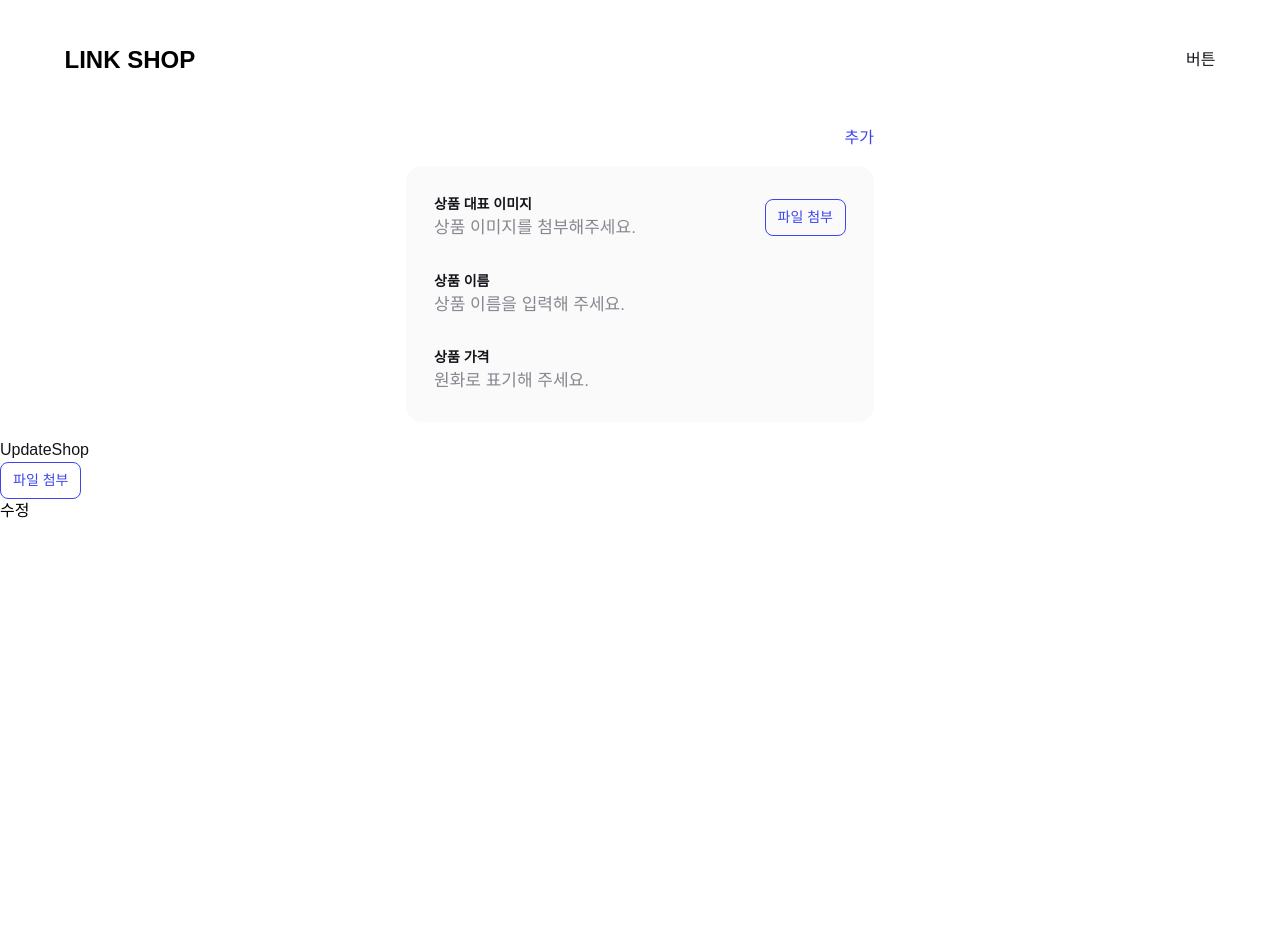
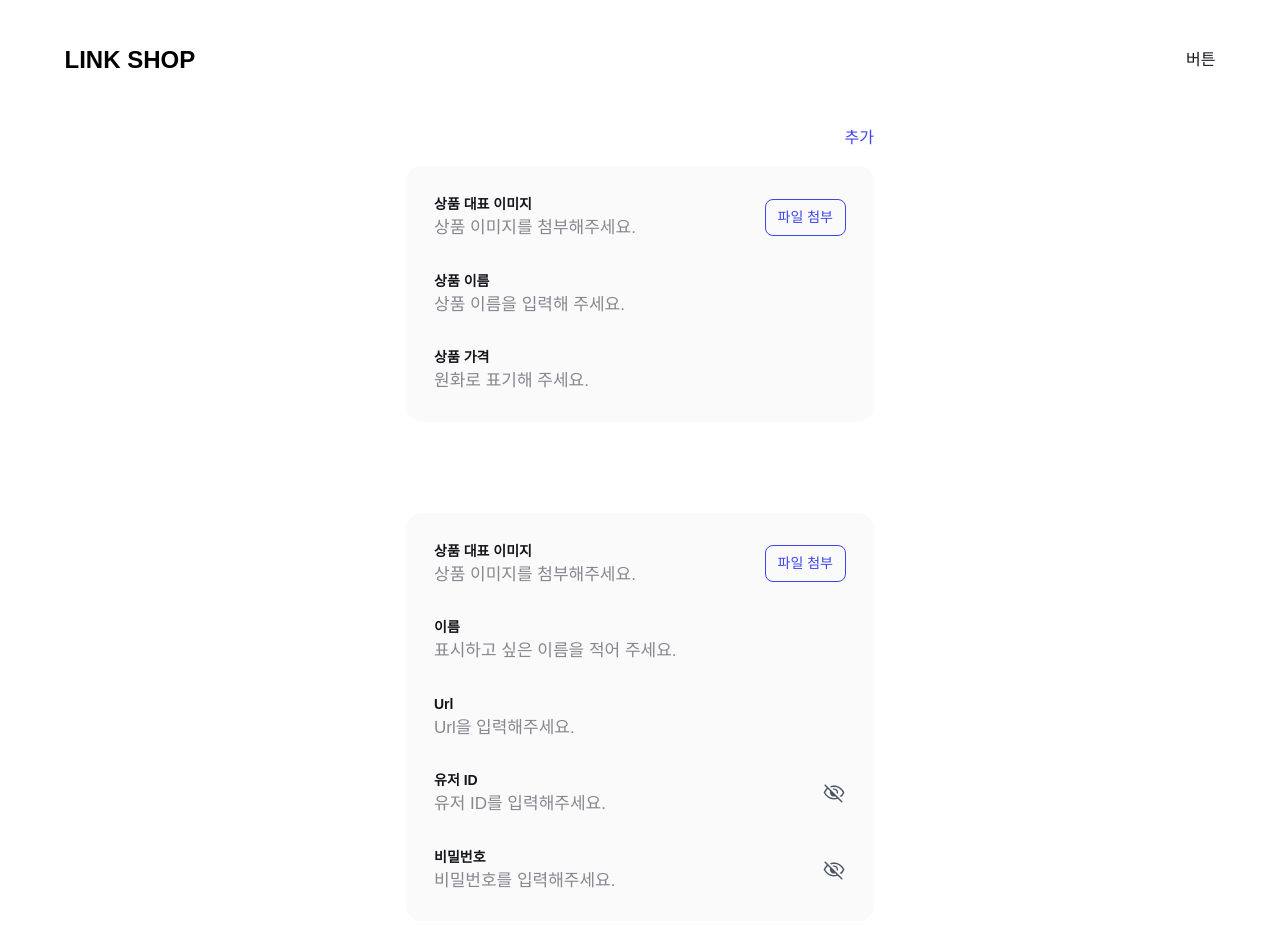
Before and after one commit to Lim-JaeEun/FE16_Basic_Project_Linkshop, a React (Vite) app: page /link/1/edit in a window 1280 px wide. Shown: the top 952 px of the page. Before the commit the page ends 800 px from the top, so only its background shows below. Built offline with nearby package versions, Linux system fonts and the light colour scheme; a web font is replaced by a local one.

Commit message:
feat: UpdateShop 컴포넌트 생성

```diff
--- a/src/components/UpdateShop.jsx
+++ b/src/components/UpdateShop.jsx
@@ -1,11 +1,81 @@
+import styled from 'styled-components';
+import { applyFontStyles } from '../styles/mixins';
+import theme, { FontTypes, ColorTypes } from '../styles/theme';
 import FileInput from './FileInput';
+import closeEye from '../assets/icon/btn_visibility_off.svg';
+
+const Container = styled.div`
+  display: flex;
+  flex-direction: column;
+  background-color: ${theme.colors[ColorTypes.SECONDARY_WHITE_100]};
+  border-radius: 16px;
+  padding: 28px;
+  gap: 30px;
+  margin: 75px auto;
+  max-width: 468px;
+`;
+
+const ImageGroup = styled.div`
+  display: flex;
+  align-items: center;
+  justify-content: space-between;
+`;
+
+const Wrapper = styled.div``;
+
+const FormGroup = styled.div``;
+
+const Label = styled.div`
+  ${applyFontStyles(FontTypes.SEMIBOLD14, ColorTypes.SECONDARY_BLACK)}
+`;
+
+const Description = styled.div`
+  ${applyFontStyles(FontTypes.REGULAR17, ColorTypes.SECONDARY_GRAY_300)}
+`;
+
+const CloseEyeIcon = styled.img`
+  width: 24px;
+  height: 24px;
+  margin-left: 8px;
+`;
 
 const UpdateShop = () => {
   return (
-    <div>
-      UpdateShop
-      <FileInput />
-    </div>
+    <Container>
+      <ImageGroup>
+        <Wrapper>
+          <Label>상품 대표 이미지</Label>
+          <Description>상품 이미지를 첨부해주세요.</Description>
+        </Wrapper>
+        <FileInput />
+      </ImageGroup>
+
+      <FormGroup>
+        <Label>이름</Label>
+        <Description>표시하고 싶은 이름을 적어 주세요.</Description>
+      </FormGroup>
+
+      <FormGroup>
+        <Label>Url</Label>
+        <Description>Url을 입력해주세요.</Description>
+      </FormGroup>
+
+      <ImageGroup>
+        <Wrapper>
+          <Label>유저 ID</Label>
+          <Description>유저 ID를 입력해주세요.</Description>
+        </Wrapper>
+        <CloseEyeIcon src={closeEye} alt='유저ID 가리기 아이콘' />
+      </ImageGroup>
+
+      <ImageGroup>
+        <Wrapper>
+          <Label>비밀번호</Label>
+          <Description>비밀번호를 입력해주세요.</Description>
+        </Wrapper>
+        <CloseEyeIcon src={closeEye} alt='비밀번호 가리기 아이콘' />
+      </ImageGroup>
+    </Container>
   );
 };
 
--- a/src/pages/UpdateShopPage.jsx
+++ b/src/pages/UpdateShopPage.jsx
@@ -4,7 +4,7 @@ import Header from '../layouts/Header';
 import UpdateProduct from '../components/UpdateProduct';
 import UpdateShop from '../components/UpdateShop';
 
-function UpdateShopPage({ onSuccess }) {
+const UpdateShopPage = ({ onSuccess }) => {
   const navigate = useNavigate();
   const { URLid } = useParams();
 
@@ -28,6 +28,6 @@ function UpdateShopPage({ onSuccess }) {
       <button onClick={handleUpdate}>수정</button>
     </div>
   );
-}
+};
 
 export default UpdateShopPage;
```
